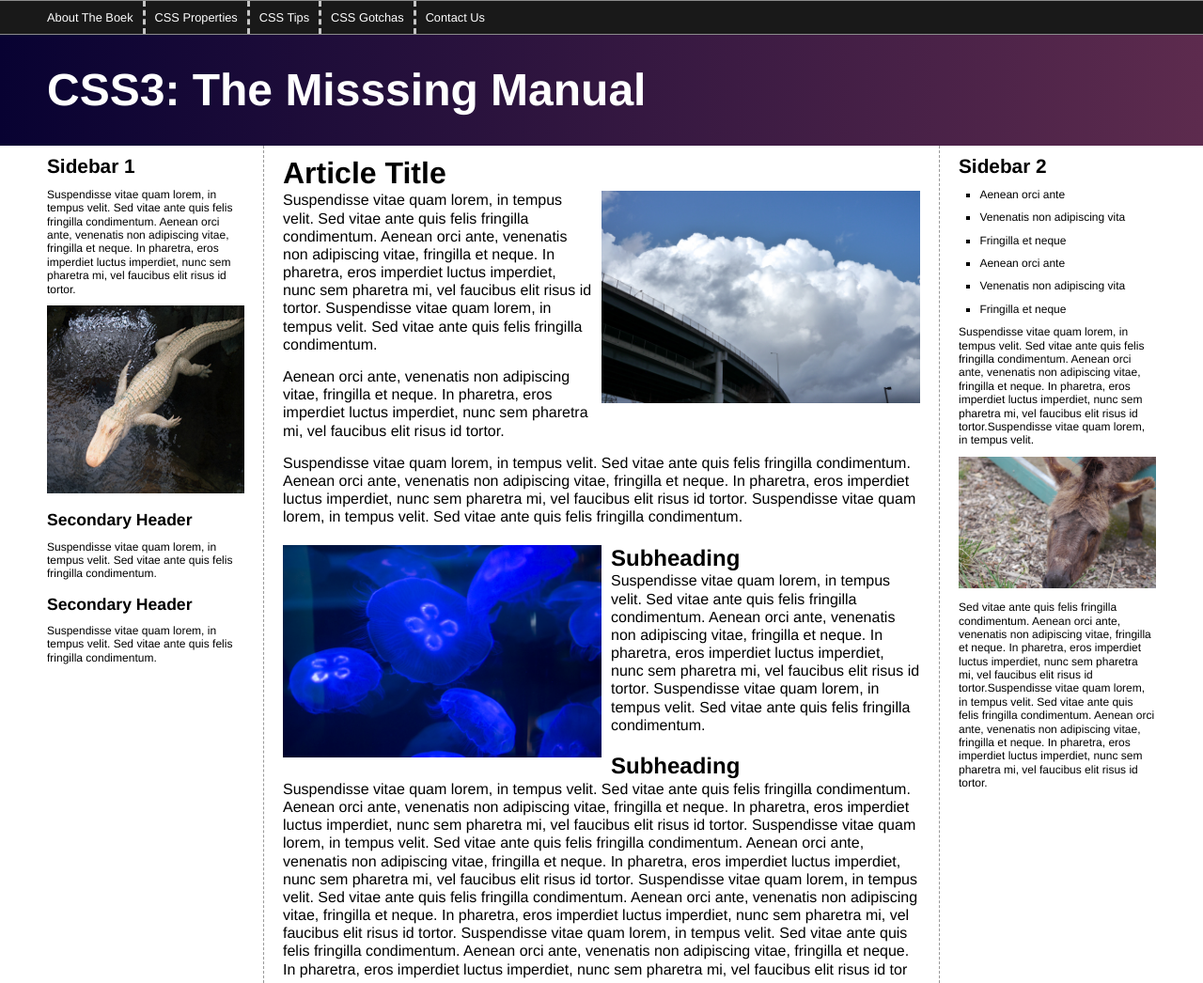
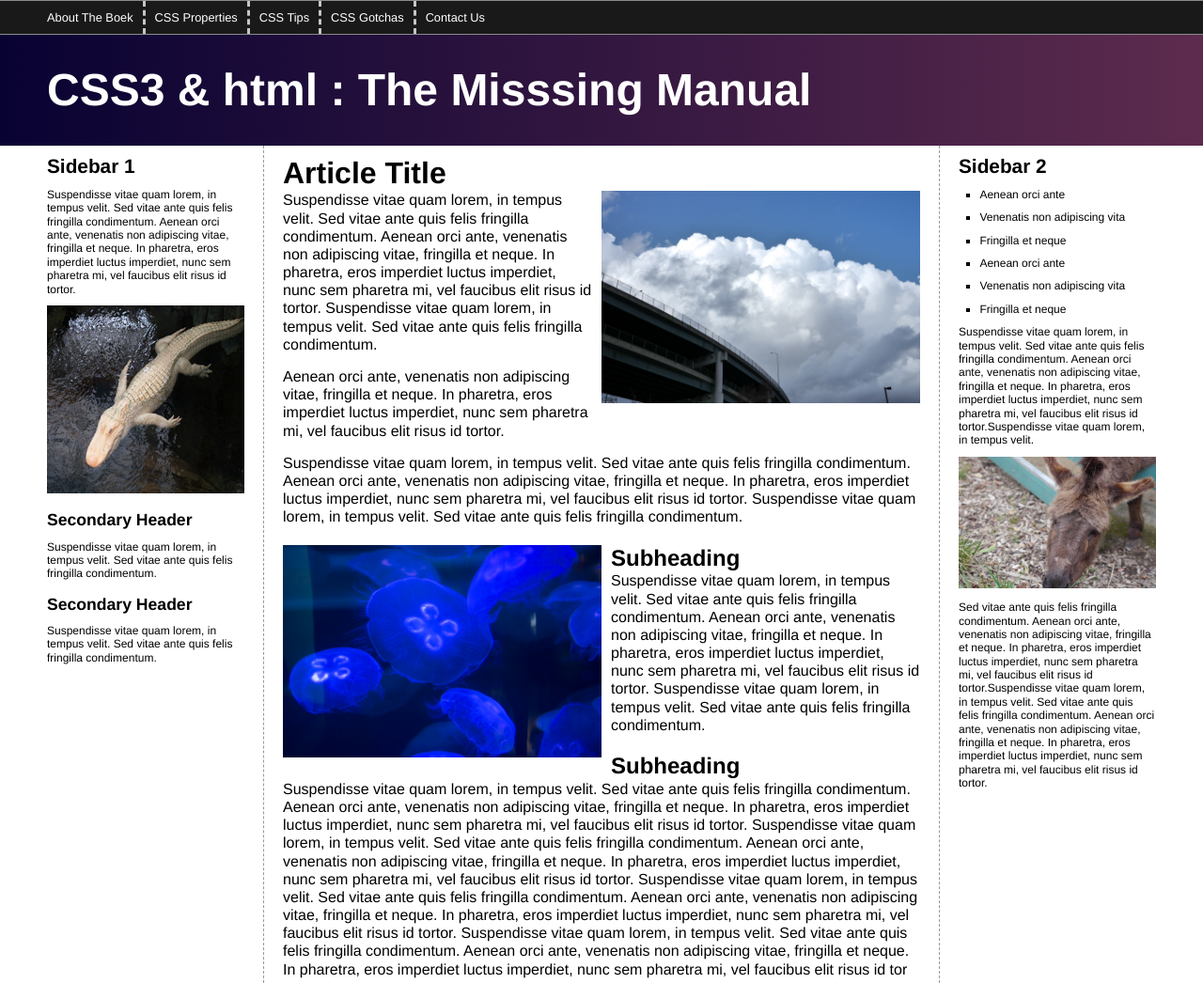
Before and after one commit to SandrGoethls/Les, a plain HTML site: page index.html in a window 1280 px wide. Shown: the top 1046 px of the page at 94% size. Drawn offline with Linux system fonts and the light colour scheme.

Commit message:
html & css aangepast

```diff
--- a/index.html
+++ b/index.html
@@ -19,7 +19,7 @@
             <li><a href="#">Contact Us</a></li>
           </ul>
         </nav>
-        <h1>CSS3: The Misssing Manual</h1>
+        <h1>CSS3 & html </html>: The Misssing Manual</h1>
       </header>
       <div class="contentWrapper">
         <div class="columnWrapper">
```
